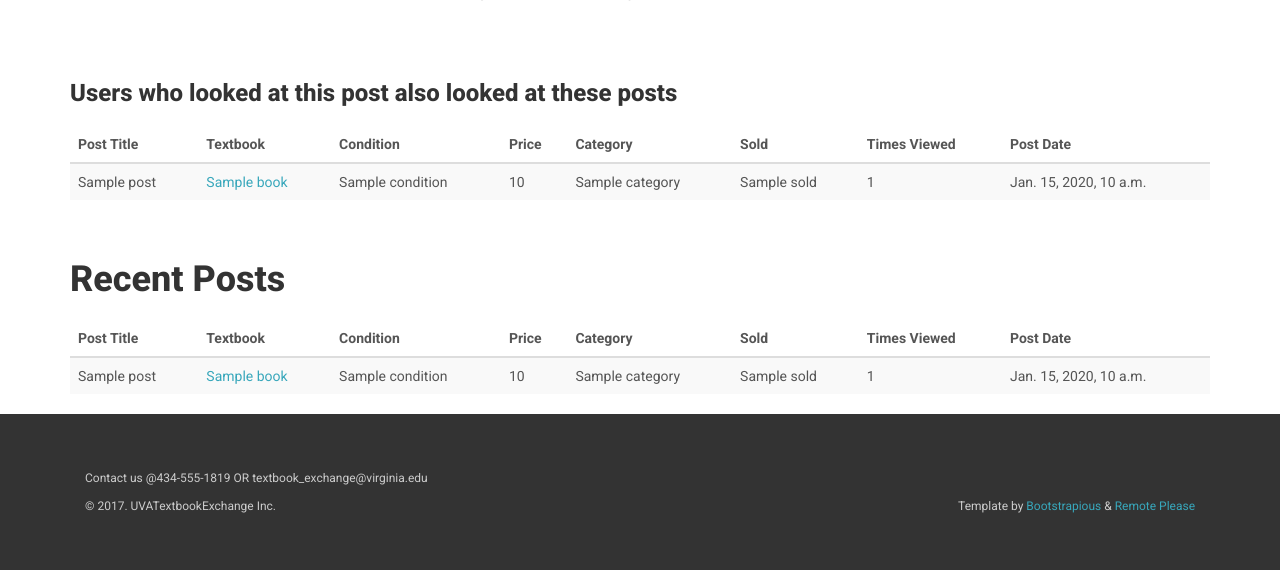
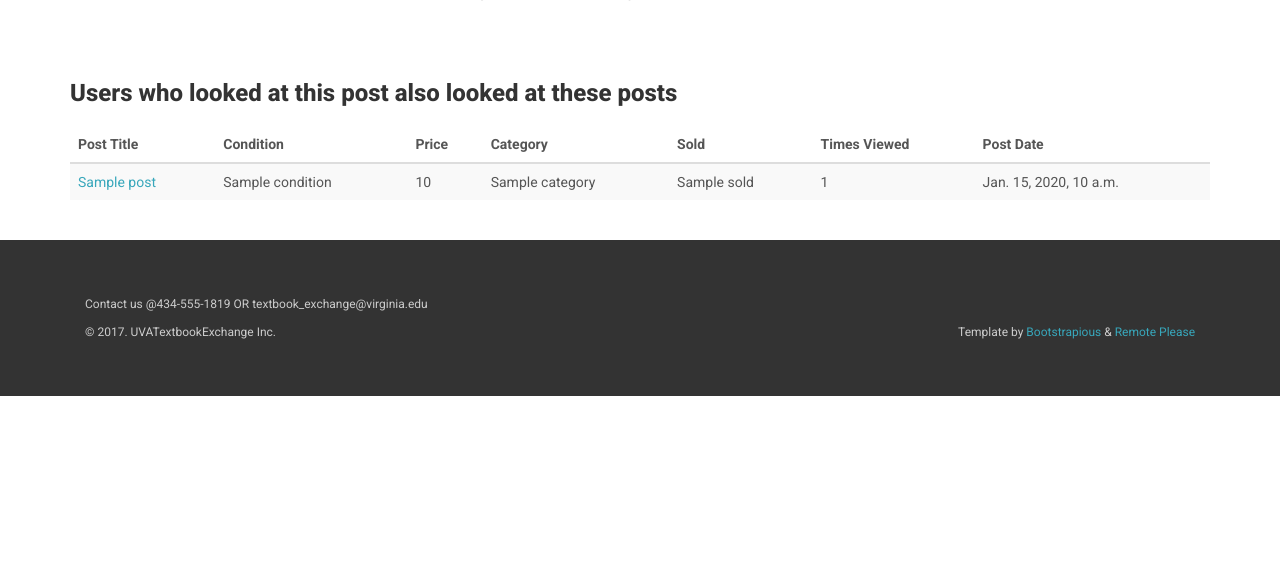
Before and after one commit to ArnimJ/uvaTextbookExchange, a Django app: template web/frontend/templates/listing_detail.html in a window 1280 px wide. Shown: the part 698-1268 px from the top of the page. After the commit the page ends 1094 px from the top, so only its background shows below. Run offline with Django 3.2, Linux system fonts and the light colour scheme; the template is opened without the code that fills it: most values are stand-ins (such as "Sample title", 1, 10 or a date in 2020); some libraries are stand-ins or nearby versions.

Commit message:
recs service works

```diff
--- a/exp/middleman/views.py
+++ b/exp/middleman/views.py
@@ -102,7 +102,7 @@ def listing_detail(request):
 
         recs = requests.get(MODELS + 'recommendations/?id=' + request.POST.get('id')).json()
         if recs['ok']:
-            recposts = recs['resp']['posts']
+            recposts = recs['resp']
         else: recposts = None
 
         return JsonResponse({'listing': post, 'book': textobj, 'recommendations': recposts})
--- a/spark/sparkjob.py
+++ b/spark/sparkjob.py
@@ -51,7 +51,7 @@ for pair, num in output:
 
 #step 6
 
-step6 = step5.filter(lambda x: x[1] >= 2)
+step6 = step5.filter(lambda x: x[1] > 2) #filter out all pairs with less than 3 separate users exhibiting that co-click
 output = step6.collect()
 for pair, num in output:
     print("(" + str(pair) + " : " + str(num))
@@ -73,6 +73,7 @@ for pair, num in output:
         cursor.execute(sql)
         db.commit()
     except:
+        print("eeeeeeeeeror")
         db.rollback()
 
     id1 = int(pair[1])
--- a/web/frontend/templates/alllistings.html
+++ b/web/frontend/templates/alllistings.html
@@ -23,7 +23,7 @@
         <div class="container">
             <h1> Textbooks for Sale:</h1>
             {% for item in data %}
-                {% if item.type == 'Sell' %}
+                {% if item.type == 'Selling' %}
                 <div class="col-md-3 col-sm-4">
                             <div class="product">
                                 <div class="image">
--- a/web/frontend/templates/listing_detail.html
+++ b/web/frontend/templates/listing_detail.html
@@ -49,7 +49,6 @@
             <thead>
                 <tr>
                     <th>Post Title </th>
-                    <th>Textbook</th>
                     <th>Condition</th>
                     <th>Price</th>
                     <th>Category</th>
@@ -60,11 +59,8 @@
             </thead>
             <tbody>
                 {% for post in recommendations %}
-                    {% for book in book_list %}
-                        {% if post.textbook_id == book.id %}
                             <tr>
-                                <td>{{ post.postTitle }}</td>
-                                <td><a href="{% url 'book_detail' book.id %}">{{ book.title }}</a></td>
+                                <td><a href="{% url 'listing_detail' post.id %}">{{ post.postTitle }}</a></td>
                                 <td>{{ post.condition }}</td>
                                 <td>{{ post.price }}</td>
                                 <td>{{ post.category }}</td>
@@ -72,45 +68,11 @@
                                 <td>{{ post.viewCount }}</td>
                                 <td>{{ post.postDate }}</td>
                             </tr>
-                        {% endif %}
-                    {% endfor %}
                 {% endfor %}
             </tbody>
         </table>
         <br/>
-        <h1> Recent Posts </h1>
-            <table id="recent_table" class="table table-striped tablesorter">
-            <thead>
-                <tr>
-                    <th>Post Title</th>
-                    <th>Textbook</th>
-                    <th>Condition</th>
-                    <th>Price</th>
-                    <th>Category</th>
-                    <th>Sold</th>
-                    <th>Times Viewed</th>
-                    <th>Post Date</th>
-                </tr>
-            </thead>
-            <tbody>
-                {% for post in recentposts %}
-                    {% for book in book_list %}
-                        {% if post.textbook_id == book.id %}
-                            <tr>
-                                <td>{{ post.postTitle }}</td>
-                                <td><a href="{% url 'book_detail' book.id %}">{{ book.title }}</a></td>
-                                <td>{{ post.condition }}</td>
-                                <td>{{ post.price }}</td>
-                                <td>{{ post.category }}</td>
-                                <td>{{ post.sold }}
-                                <td>{{ post.viewCount }}</td>
-                                <td>{{ post.postDate }}</td>
-                            </tr>
-                        {% endif %}
-                    {% endfor %}
-                {% endfor %}
-            </tbody>
-        </table>
+
         {% else %}
         <h3> There are no recommended posts for this listing</h3>
         {% endif %}
```
Also changed, not shown: models/db.json (+5 -13 lines), models/marketplace/views.py (+5 -4 lines), spark/pageView.txt (deleted, +0 -13 lines), models/marketplace/migrations/0001_initial.py (deleted), models/marketplace/migrations/0002_recommendations.py (deleted), models/marketplace/migrations/0003_auto_20170508_2107.py (deleted), models/marketplace/migrations/0004_auto_20170508_2221.py (deleted), models/marketplace/migrations/0005_auto_20170508_2228.py (deleted).
